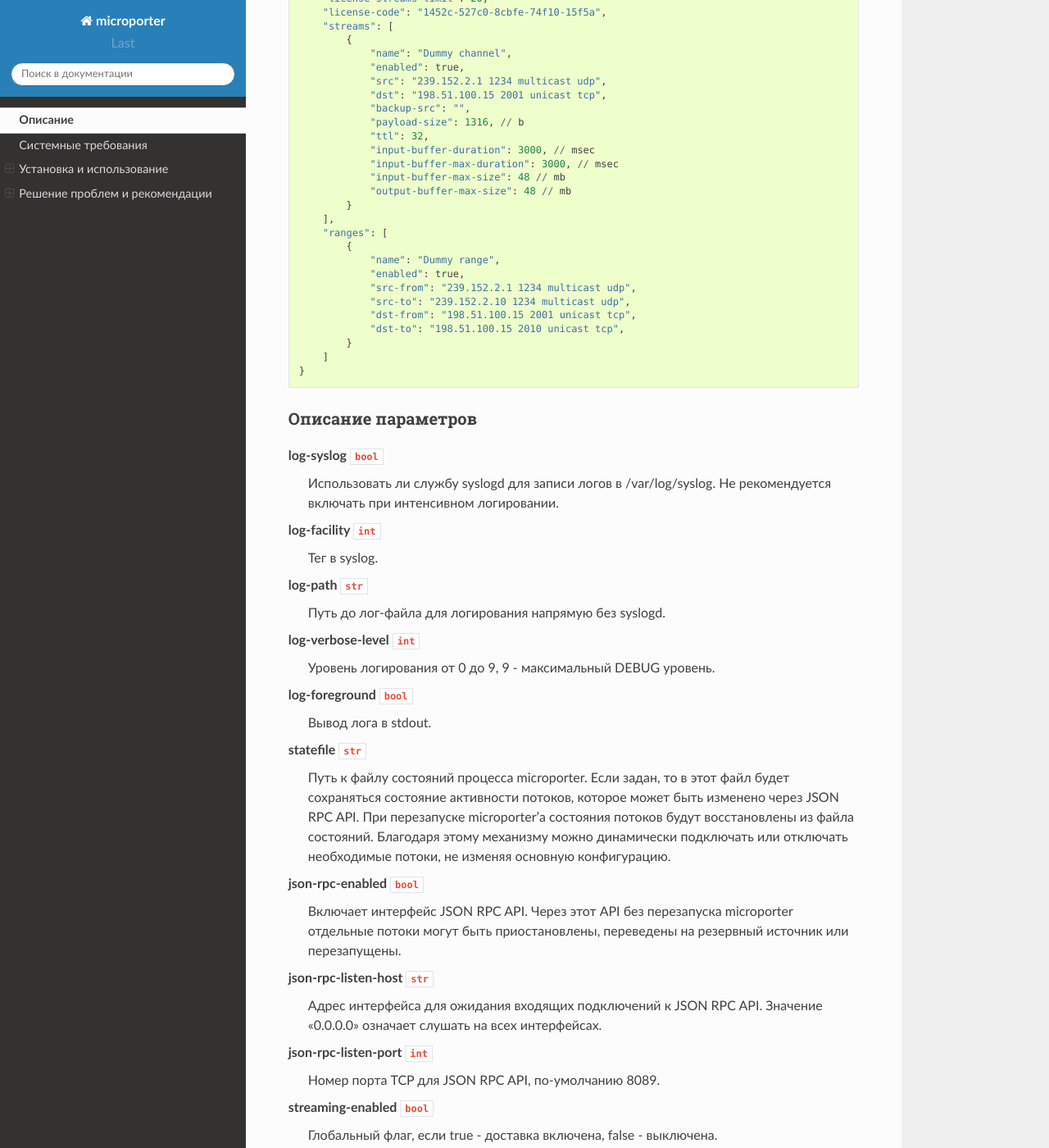
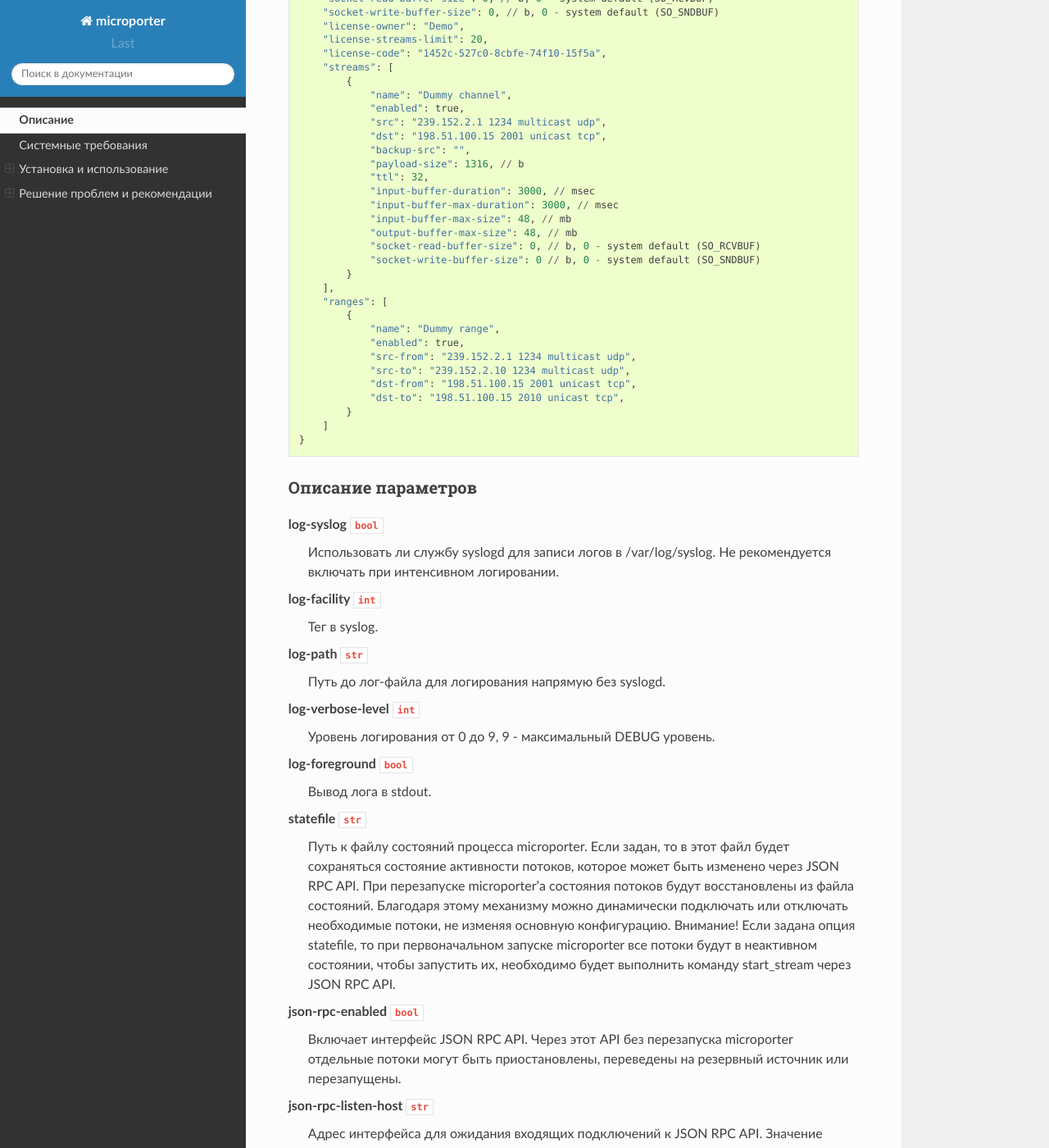
Before and after one commit to microimpuls/microporter-docs, a Sphinx documentation site: the page built from source/microporter.rst, in a window 1280 px wide and 1400 px high, scrolled down 2079 px. Shown: the whole window at 82% size. Built offline with Sphinx 7.4.7 and the Read the Docs theme 2.0.0, drawn with Linux system fonts in a browser that asks for light colours; some of the changed text lies outside the part shown.

Commit message:
описание опций с версии 0.12.1

```diff
--- a/source/microporter.rst
+++ b/source/microporter.rst
@@ -95,10 +95,13 @@
         "ts-processing-enabled": false,
         "write-aux-enabled": false,
         "backup-src": "",
+        "read-cycle-delay": 250, // usec, affects performance / bitrate stability
         "input-buffer-duration": 3000, // msec
         "input-buffer-max-duration": 3000, // msec
         "input-buffer-max-size": 48 // mb
         "output-buffer-max-size": 48 // mb
+        "socket-read-buffer-size": 0, // b, 0 - system default (SO_RCVBUF)
+        "socket-write-buffer-size": 0, // b, 0 - system default (SO_SNDBUF)
         "license-owner": "Demo",
         "license-streams-limit": 20,
         "license-code": "1452c-527c0-8cbfe-74f10-15f5a",
@@ -113,8 +116,10 @@
                 "ttl": 32,
                 "input-buffer-duration": 3000, // msec
                 "input-buffer-max-duration": 3000, // msec
-                "input-buffer-max-size": 48 // mb
-                "output-buffer-max-size": 48 // mb
+                "input-buffer-max-size": 48, // mb
+                "output-buffer-max-size": 48, // mb
+                "socket-read-buffer-size": 0, // b, 0 - system default (SO_RCVBUF)
+                "socket-write-buffer-size": 0 // b, 0 - system default (SO_SNDBUF)
             }
         ],
         "ranges": [
@@ -155,6 +160,8 @@
   активности потоков, которое может быть изменено через JSON RPC API. При перезапуске microporter'а состояния
   потоков будут восстановлены из файла состояний. Благодаря этому механизму можно динамически подключать
   или отключать необходимые потоки, не изменяя основную конфигурацию.
+  Внимание! Если задана опция statefile, то при первоначальном запуске microporter все потоки будут в неактивном
+  состоянии, чтобы запустить их, необходимо будет выполнить команду start_stream через JSON RPC API.
 
 json-rpc-enabled ``bool``
   Включает интерфейс JSON RPC API. Через этот API без перезапуска microporter
@@ -190,6 +197,12 @@
   Включает режим записи aux-файлов при выводе потока в файл. aux-файлы необходимы для сохранения информации
   о таймингах пакетов, для последующего стриминга потока из файла без необходимости анализа TS-фреймов.
 
+read-cycle-delay ``int``
+  *С версии libmedia & microporter 0.12.1*
+  Задержка цикла чтения входного потока в наносекундах. Значение по умолчанию 250. Чем меньше это значение, тем
+  быстрее microporter читает и анализирует поток, но больше нагружает CPU. Для стабильной передачи высокобитрейтных
+  потоков и сохранения CBR необходимо использовать меньшие значения.
+
 input-buffer-duration ``int``
   Длительность буфера входящих данных в миллисекундах для всех потоков по-умолчанию.
 
@@ -204,6 +217,17 @@
 output-buffer-max-size ``int``
   Максимальный размер буфера исходящих данных в мегабайтах для всех потоков по-умолчанию.
   При достижении максимума очередь исходящих пакетов очищается.
+
+socket-read-buffer-size ``int``
+  *С версии libmedia && microporter 0.12.1*
+  Размер буфера сокета чтения (опция SO_RCVBUF в Linux) в байтах. Значение по умолчанию 0 - использовать
+  системные значения. Позволяет увеличить буфер TCP-сокета и увеличить TCP Window Size для более плотного
+  задействования канала связи и уменьшения издержек на передачу пакетов подтверждения доставки.
+
+socket-write-buffer-size ``int``
+  *С версии libmedia && microporter 0.12.1*
+  Размер буфера сокета записи (опция SO_RCVBUF в Linux) в байтах. Значение по умолчанию 0 - использовать
+  системные значения.
 
 backup-src ``uri``
   Адрес backup-потока. В случае возникновения ситуации, когда для любого из доставляемых/принимаемых видеопотоков
@@ -256,6 +280,11 @@
 ttl ``int``
   Время жизни пакета.
 
+read-cycle-delay ``int``
+  *С версии libmedia & microporter 0.12.1*
+  Задержка цикла чтения входного потока в наносекундах. Значение по умолчанию 250.
+  Переопределяет глобальное значение ``read-cycle-delay``.
+
 input-buffer-duration ``int``
   Длительность буфера входящих данных в миллисекундах.
   Переопределяет глобальное значение ``input-buffer-duration``.
@@ -274,6 +303,19 @@
   Максимальный размер буфера исходящих данных в мегабайтах.
   При достижении максимума очередь исходящих пакетов очищается.
   Переопределяет глобальное значение ``output-buffer-max-size``.
+
+socket-read-buffer-size ``int``
+  *С версии libmedia && microporter 0.12.1*
+  Размер буфера сокета чтения (опция SO_RCVBUF в Linux) в байтах. Значение по умолчанию 0 - использовать
+  системные значения. Позволяет увеличить буфер TCP-сокета и увеличить TCP Window Size для более плотного
+  задействования канала связи и уменьшения издержек на передачу пакетов подтверждения доставки.
+  Переопределяет глобальное значение ``socket-read-buffer-size``.
+
+socket-write-buffer-size ``int``
+  *С версии libmedia && microporter 0.12.1*
+  Размер буфера сокета записи (опция SO_RCVBUF в Linux) в байтах. Значение по умолчанию 0 - использовать
+  системные значения.
+  Переопределяет глобальное значение ``socket-write-buffer-size``.
 
 .. _uri-format:
 
@@ -400,6 +442,9 @@
 Включите режим ``ts-processing-enabled``, а также повысьте приоритет процесса microporter через изменение опции
 ``priority`` в файле конфигурации. Изменение приоритета следует начинать с 1 и затем проверять результат.
 
+Также ошибки CC Error и нестабильный битрейт потока может быть следствием слишком большой задержки чтения пакетов -
+опция ``read-cycle-delay``. Не рекомендуется использовать значения более 500 нсек.
+
 Также причиной нестабильности потоков может быть общая перегружнность сервера, недостаточная пропускная способность
 линии связи, слишком большой уровень потерь пакетов и джиттера, или некачественные аппаратные компоненты сервера.
 см. :ref:`Системные требования <system-requirements>`
```
